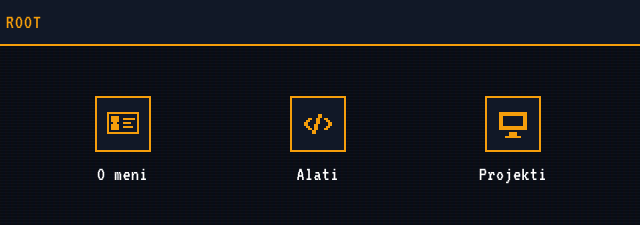
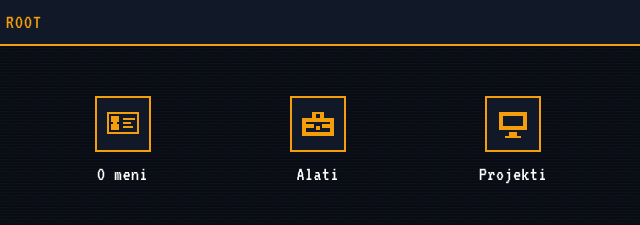
Before and after one commit to Sarca03/bogdan-sarcevic-portfolio, a website: page index.html in a window 1280 px wide. Shown: the top 225 px of the page, 127-767 px from the left. Drawn offline with nearby package versions, Linux system fonts and the light colour scheme; files that its build step writes are made by us from their sources.

Commit message:
Kutija za alat umesto ikonice koda kod Alata

```diff
--- a/index.html
+++ b/index.html
@@ -81,7 +81,7 @@
 
                 <button type="button" data-open="skills" class="group flex flex-col items-center p-4 border-2 border-transparent hover:border-retroAmber hover:bg-retroPanel cursor-pointer">
                     <span class="w-14 h-14 bg-retroPanel border-2 border-retroAmber flex items-center justify-center mb-2 text-retroAmber group-hover:bg-retroAmber group-hover:text-slate-950">
-                        <svg viewBox="0 0 16 16" class="w-8 h-8" fill="currentColor" shape-rendering="crispEdges" aria-hidden="true"><path d="M8 3h2v1h-2zM8 4h2v1h-2zM3 5h2v1h-2zM7 5h2v1h-2zM11 5h2v1h-2zM2 6h2v1h-2zM7 6h2v1h-2zM12 6h2v1h-2zM1 7h2v1h-2zM7 7h2v1h-2zM13 7h2v1h-2zM1 8h2v1h-2zM6 8h2v1h-2zM13 8h2v1h-2zM2 9h2v1h-2zM6 9h2v1h-2zM12 9h2v1h-2zM3 10h2v1h-2zM6 10h2v1h-2zM11 10h2v1h-2zM5 11h2v1h-2zM5 12h2v1h-2z"/></svg>
+                        <svg viewBox="0 0 16 16" class="w-8 h-8" fill="currentColor" shape-rendering="crispEdges" aria-hidden="true"><path d="M5 2h6v1h-6zM5 3h2v1h-2zM9 3h2v1h-2zM5 4h2v1h-2zM9 4h2v1h-2zM0 5h16v1h-16zM0 6h16v1h-16zM0 7h2v1h-2zM14 7h2v1h-2zM0 8h6v1h-6zM10 8h6v1h-6zM0 9h6v1h-6zM7 9h2v1h-2zM10 9h6v1h-6zM0 10h2v1h-2zM7 10h2v1h-2zM14 10h2v1h-2zM0 11h2v1h-2zM14 11h2v1h-2zM0 12h16v1h-16zM0 13h16v1h-16z"/></svg>
                     </span>
                     <span class="font-pixel text-xl text-white tracking-wide" data-translate="icon_skills">Alati</span>
                 </button>
```
